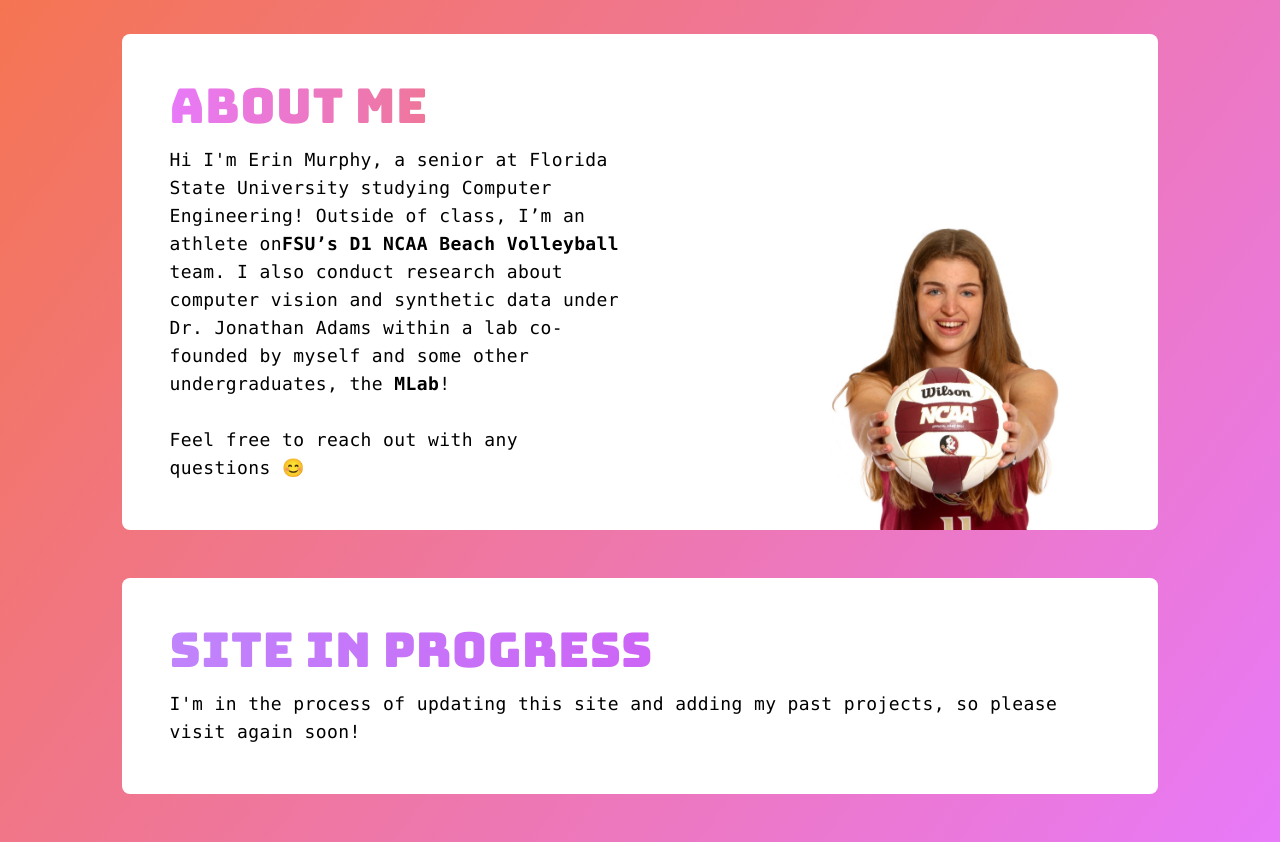
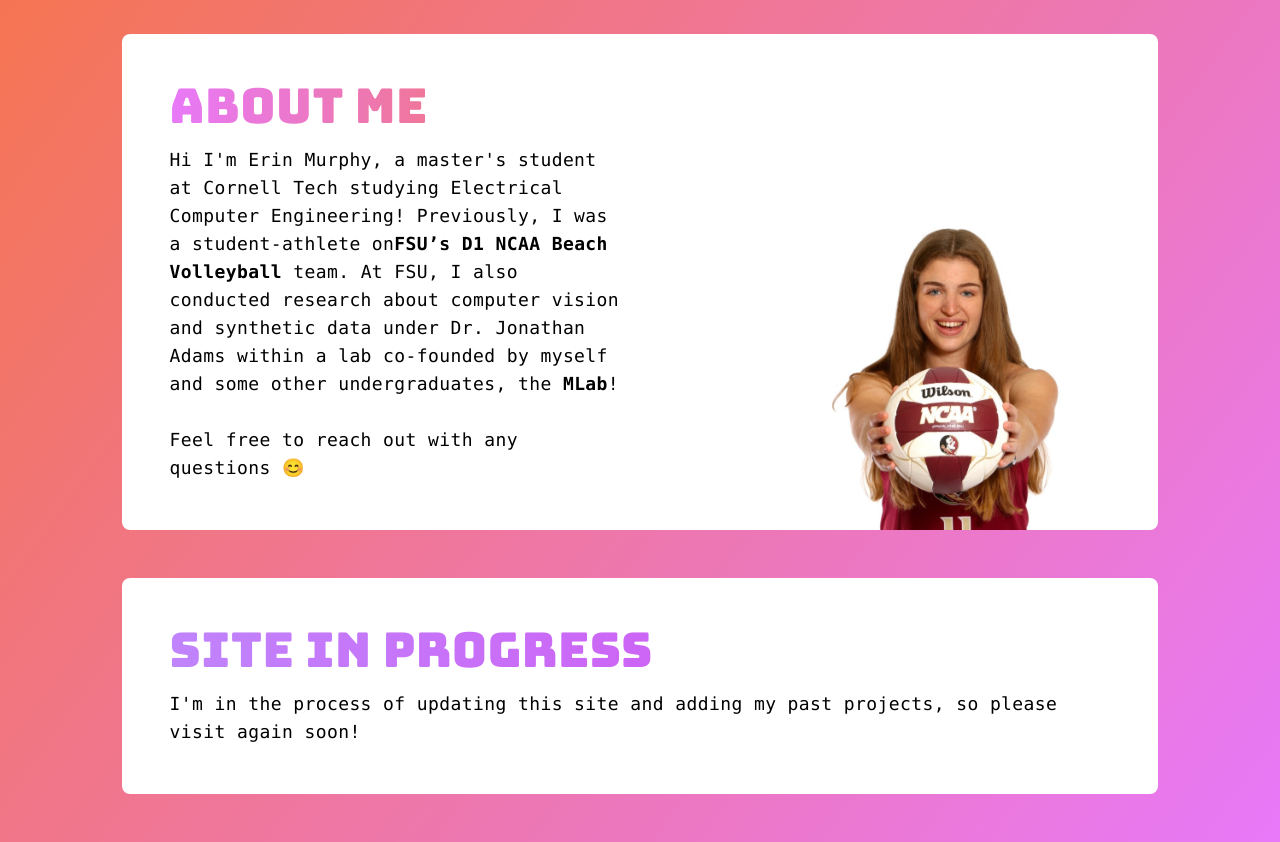
Before and after one commit to erinmurphy11/personal-site, a Next.js app: page / in a window 1280 px wide. Shown: the part 940-1782 px from the top of the page. Built offline with nearby package versions, Linux system fonts and the light colour scheme.

Commit message:
Update bio in  index.tsx

```diff
--- a/pages/index.tsx
+++ b/pages/index.tsx
@@ -39,10 +39,10 @@ const Home: NextPage = () => {
                 About Me
               </h2>
               <p className="font-mono pt-4 pb-12 xl:w-3/4 text-lg">
-                Hi I'm Erin Murphy, a senior at Florida State University studying Computer Engineering!
-                Outside of class, I’m an athlete on
+                Hi I'm Erin Murphy, a master's student at Cornell Tech studying Electrical Computer Engineering!
+                Previously, I was a student-athlete on
                 <b><a href="https://seminoles.com/sports/beach-volleyball/" target="_blank">FSU’s D1 NCAA Beach Volleyball</a></b> team.
-                I also conduct research about computer vision and synthetic data under Dr. Jonathan Adams within a lab co-founded by myself and some other undergraduates, the
+                At FSU, I also conducted research about computer vision and synthetic data under Dr. Jonathan Adams within a lab co-founded by myself and some other undergraduates, the
                 <b><a href="https://mllab.cci.fsu.edu/" target="_blank"> MLab</a></b>!
                 <br/><br/>Feel free to reach out with any questions 😊
               </p>
```
